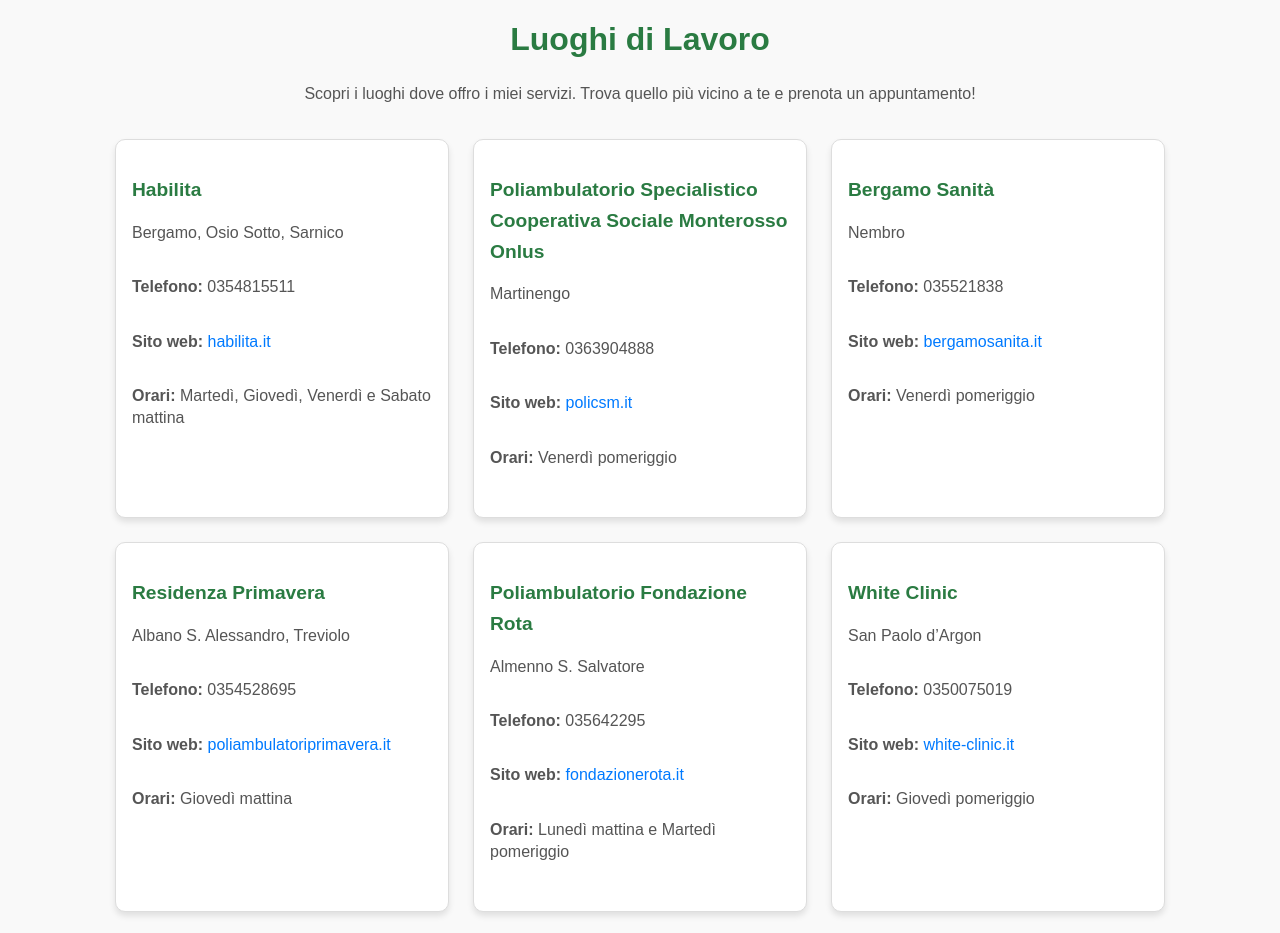
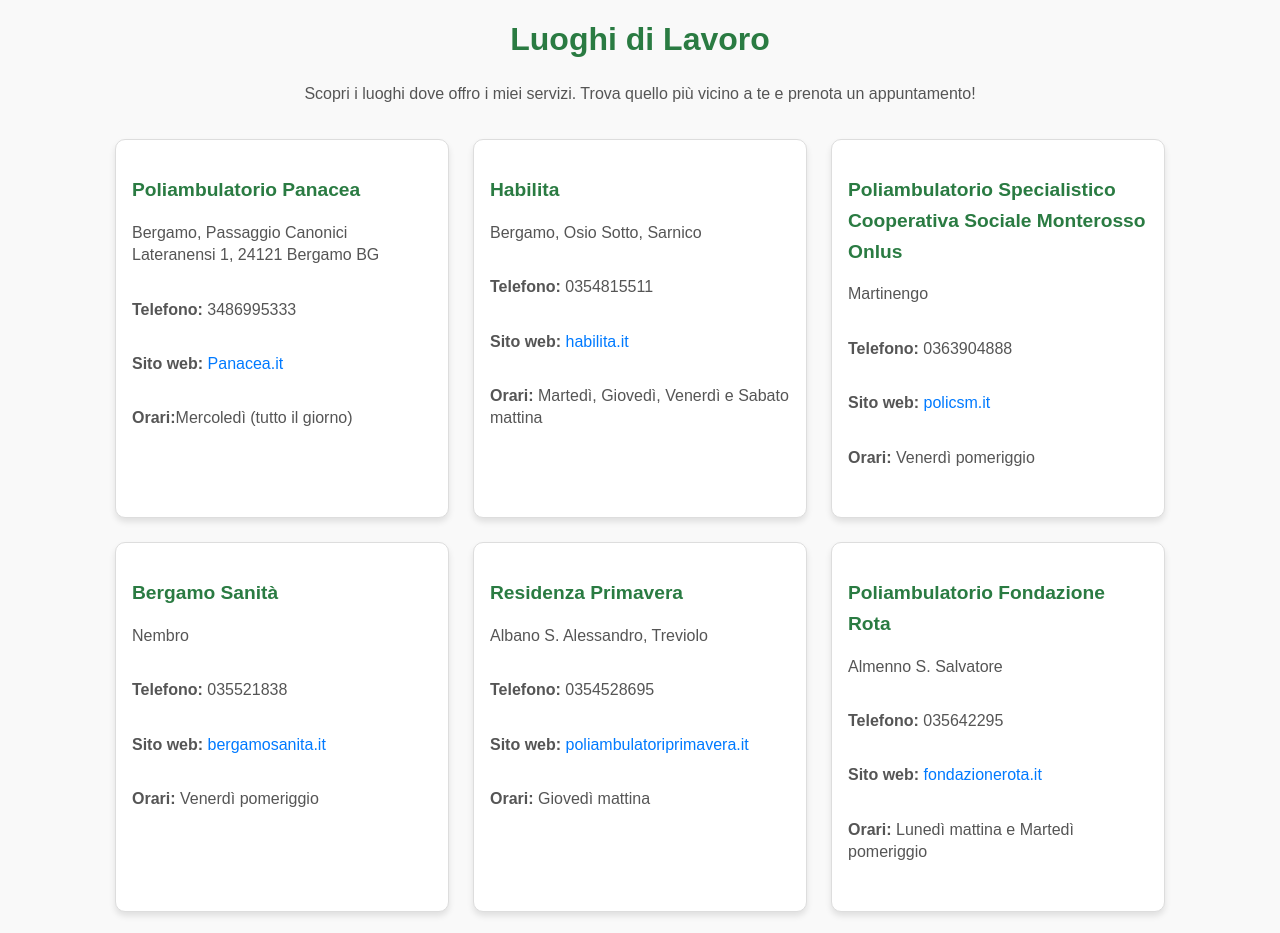
Before and after one commit to DrZanoli/il-mio-sito, a plain HTML site: page index.html in a window 1280 px wide. Shown: the part 1040-1973 px from the top of the page. Drawn offline with Linux system fonts and the light colour scheme; a web font is replaced by a local one.

Commit message:
Update index.html

```diff
--- a/index.html
+++ b/index.html
@@ -110,6 +110,13 @@
     <h2>Luoghi di Lavoro</h2>
     <p>Scopri i luoghi dove offro i miei servizi. Trova quello più vicino a te e prenota un appuntamento!</p>
     <div class="locations">
+	    <div class="location">
+            <h3>Poliambulatorio Panacea</h3>
+            <p>Bergamo, Passaggio Canonici Lateranensi 1, 24121 Bergamo BG</p>
+            <p><strong>Telefono:</strong> 3486995333</p>
+            <p><strong>Sito web:</strong> <a href="https://studiomedicopanacea.wixsite.com/home">Panacea.it</a></p>
+            <p><strong>Orari:</strong>Mercoledì (tutto il giorno)</p>
+        </div>
         <div class="location">
             <h3>Habilita</h3>
             <p>Bergamo, Osio Sotto, Sarnico</p>
```
